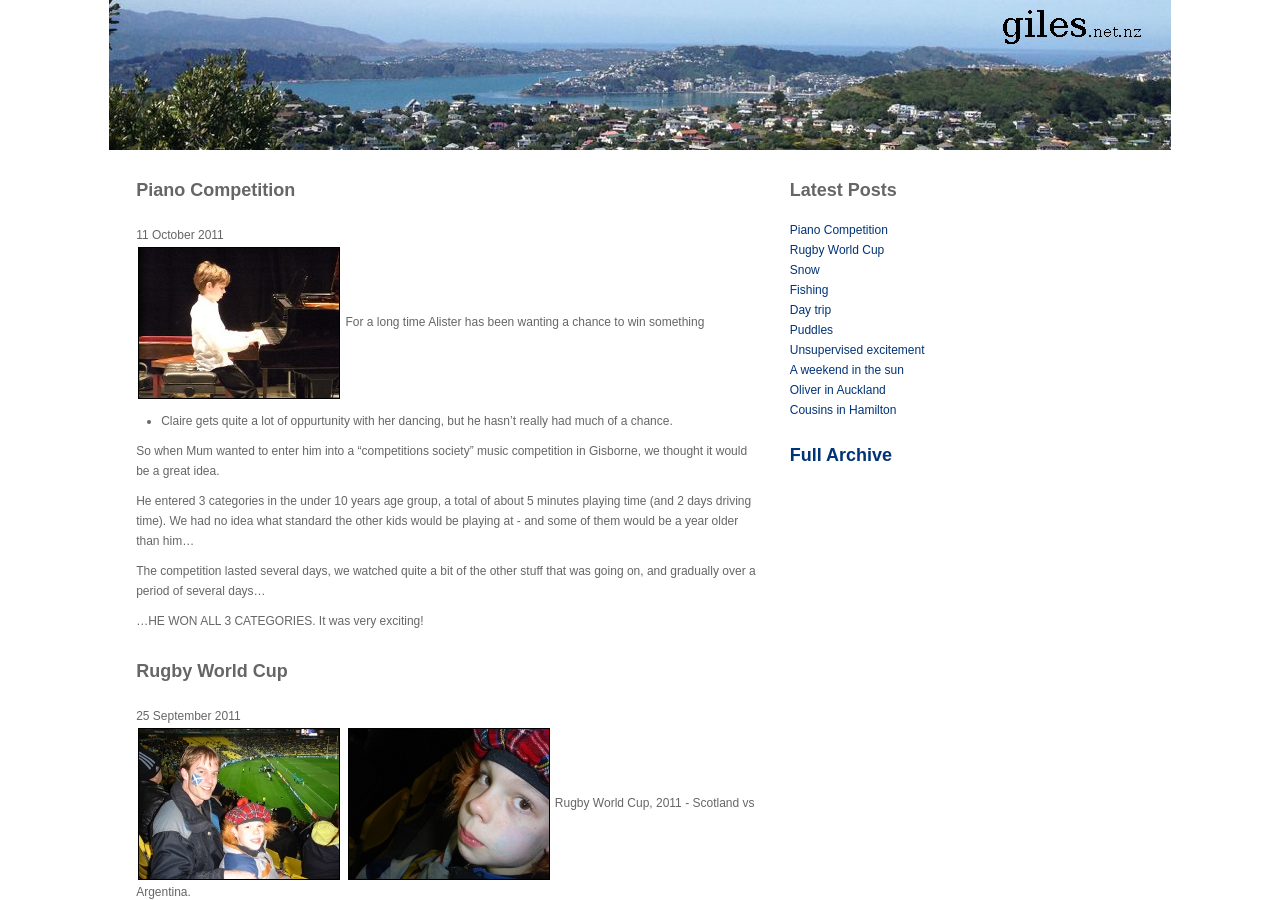
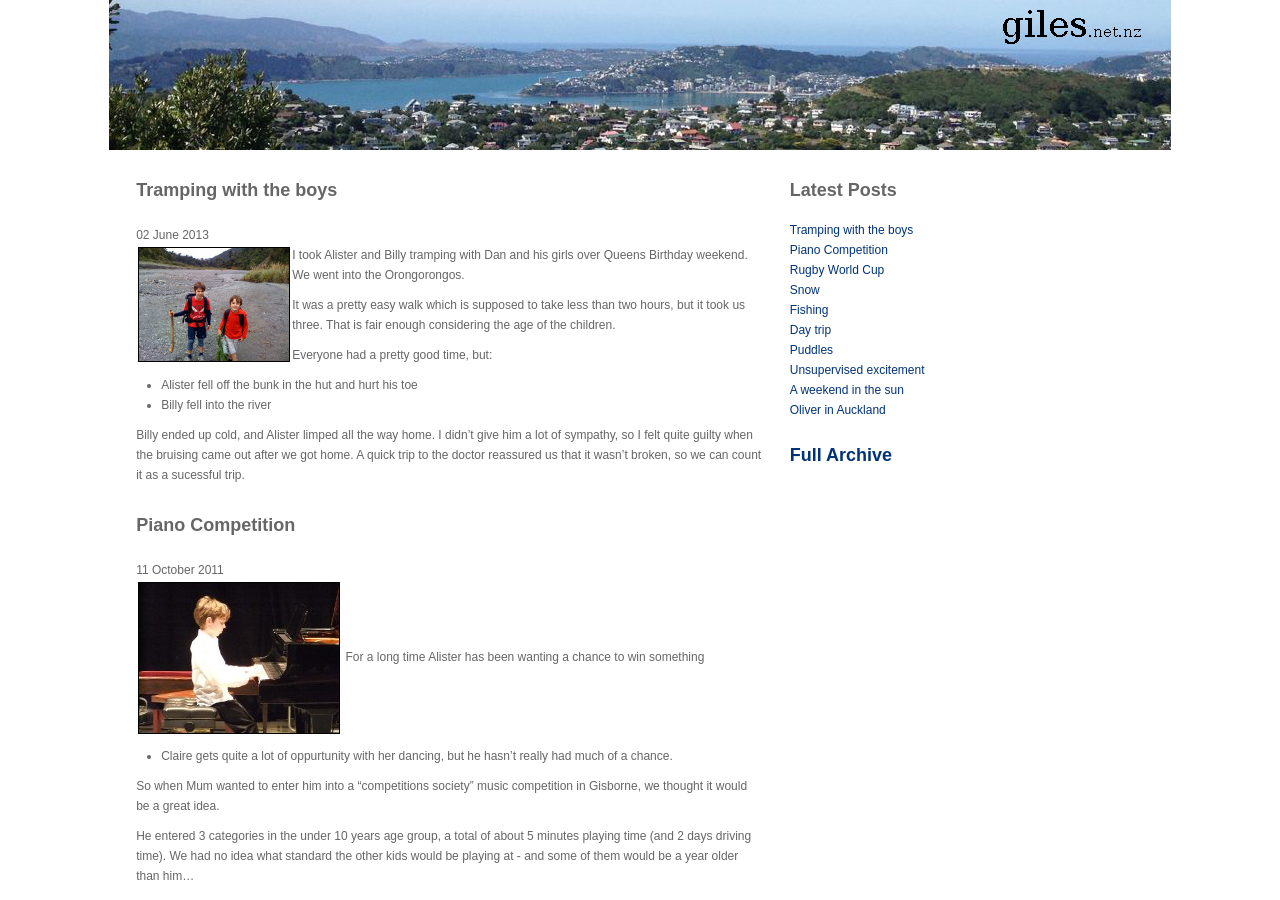
Before and after one commit to egiles/egiles.github.com, a Jekyll site: the page built from index.html, in a window 1280 px wide and 900 px high. Built offline with Jekyll 4.4.1, drawn with Linux system fonts in a browser that asks for light colours; some of the changed text lies outside the part shown.

Commit message:
New post - tramping 2013

```diff
--- a/_layouts/default.html
+++ b/_layouts/default.html
@@ -20,7 +20,11 @@
 
     <div class="row-fluid">
         <div class="span10 offset1 header">
-            <h1> <img src="/images/layout/banner-text.gif" alt="Giles Stuff" /> </h1>
+            <h1>
+                <a href="/">
+                    <img src="/images/layout/banner-text.gif" alt="Giles Stuff" />
+                </a>
+            </h1>
         </div>
         <div class="span6 offset1">
           {{ content }}
--- /dev/null
+++ b/_posts/2013-06-02-tramping.markdown
@@ -0,0 +1,22 @@
+---
+layout: post
+title: Tramping with the boys
+---
+<div style="float:left">
+<img src="/images/content/20130601-river1.jpg" alt="Boys by the river"/>
+</div>
+
+I took Alister and Billy tramping with Dan and his girls over Queens Birthday
+weekend.  We went into the Orongorongos.
+
+It was a pretty easy walk which is supposed to take less than two hours, but
+it took us three.  That is fair enough considering the age of the children.
+
+Everyone had a pretty good time, but:
+* Alister fell off the bunk in the hut and hurt his toe
+* Billy fell into the river
+
+Billy ended up cold, and Alister limped all the way home.  I didn't give him a
+lot of sympathy, so I felt quite guilty when the bruising came out after we
+got home.  A quick trip to the doctor reassured us that it wasn't broken, so
+we can count it as a sucessful trip.
```
Also changed, not shown: images/content/20130601-river1.jpg (added).
